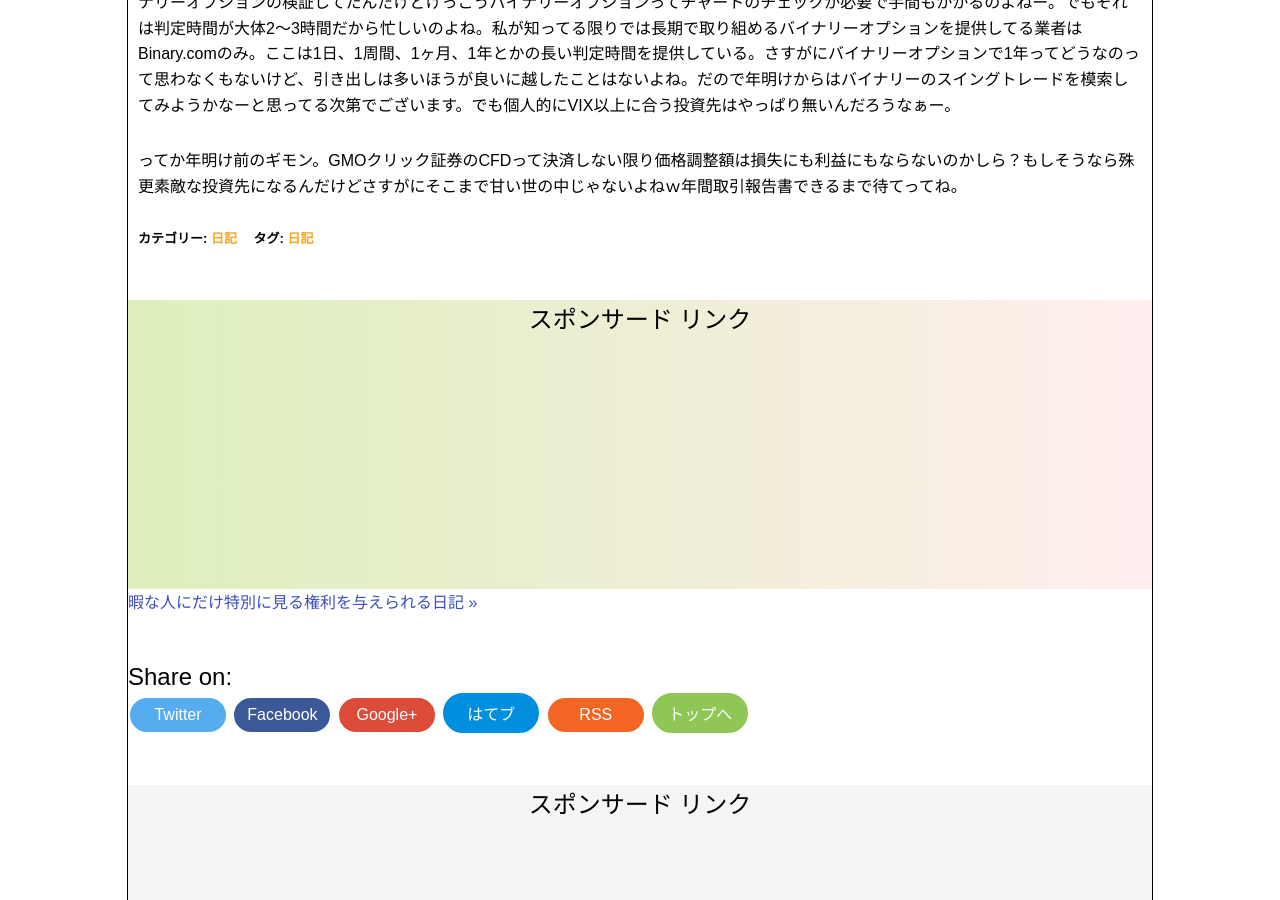
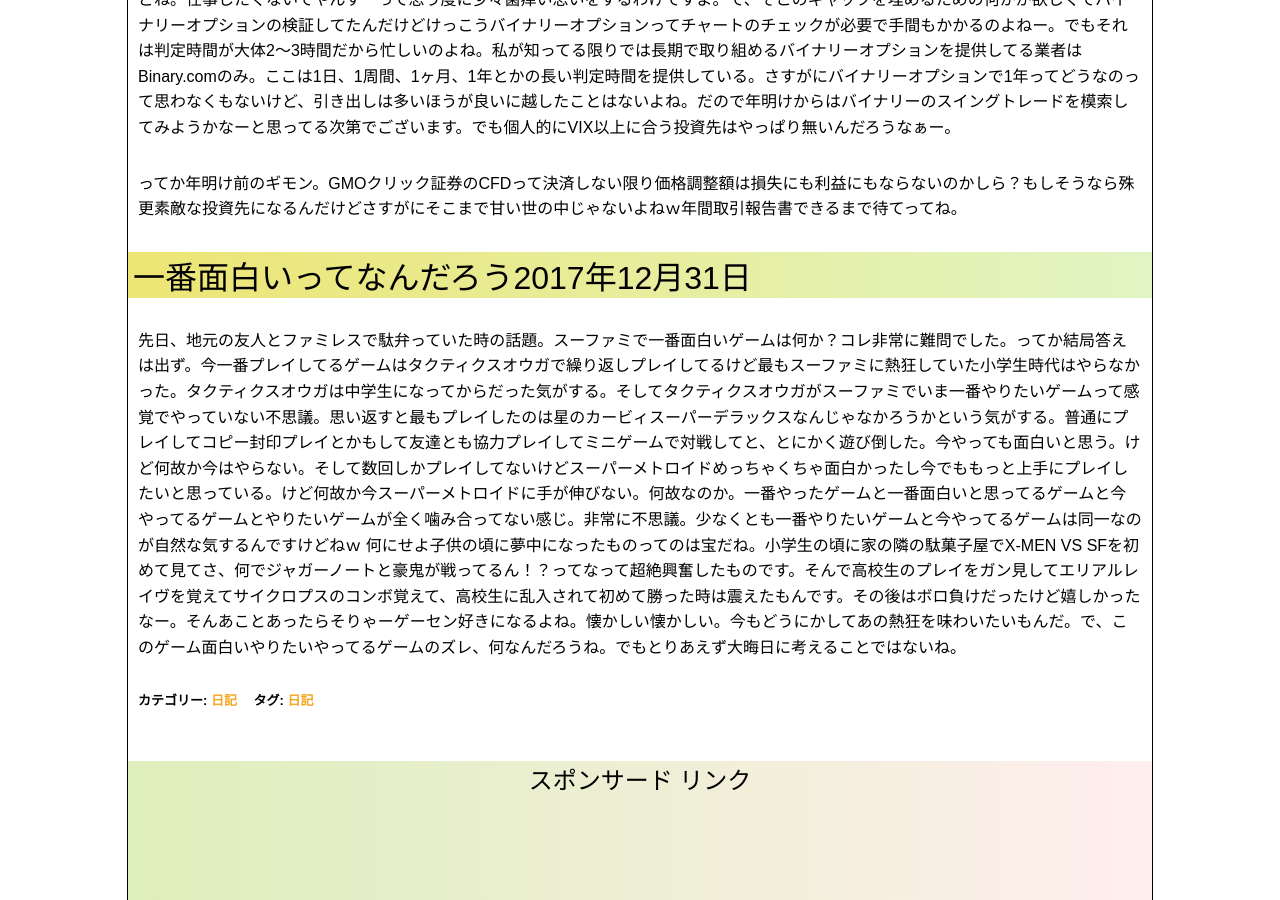
Before and after one commit to photoantenna/photoantenna.github.io, a Jekyll site: the page built from _posts/2017-12-27-diary.md, in a window 1280 px wide and 900 px high, scrolled down 2573 px. Built offline with Jekyll 4.4.1, drawn with Linux system fonts in a browser that asks for light colours; some of the changed text lies outside the part shown.

Commit message:
日記更新

```diff
--- a/_posts/2017-12-27-diary.md
+++ b/_posts/2017-12-27-diary.md
@@ -5,9 +5,9 @@ permalink: diary04
 excerpt: "日常のことや出来事に対する自分の反応を文章化していこうのコーナーです。特にテーマも設けずにつらつらと書いていくとっても楽しいコーナーです。とっても楽しいんですけどまず有益な情報は得られないと思われるので日記が当サイトのメインコンテンツにならないよう注意する必要があったりしますですよ。"
 categories: "日記"
 tags: "日記"
-keywords: "日記, 哲学, こんにゃく, VIX"
+keywords: "日記, 哲学, こんにゃく, VIX, ゲーム"
 mokuji: true
-update: 2017-12-30
+update: 2017-12-31
 image:
   feature: diary.jpg
 ---
@@ -42,3 +42,8 @@ image:
 VIX短期先物指数には継続的にCFDで資金投入してるんだけどリーマンショックで死なない前提の私の取引ルールだと増え方がちと鈍い。それでも過去の統計上は年利10%近いのでかなり割の良い投資であることは間違いないんだけどね。仕事したくないでやんすーって思う度に少々歯痒い思いをするわけですよ。で、そこのギャップを埋めるための何かが欲しくてバイナリーオプションの検証してたんだけどけっこうバイナリーオプションってチャートのチェックが必要で手間もかかるのよねー。でもそれは判定時間が大体2〜3時間だから忙しいのよね。私が知ってる限りでは長期で取り組めるバイナリーオプションを提供してる業者はBinary.comのみ。ここは1日、1周間、1ヶ月、1年とかの長い判定時間を提供している。さすがにバイナリーオプションで1年ってどうなのって思わなくもないけど、引き出しは多いほうが良いに越したことはないよね。だので年明けからはバイナリーのスイングトレードを模索してみようかなーと思ってる次第でございます。でも個人的にVIX以上に合う投資先はやっぱり無いんだろうなぁー。
 
 ってか年明け前のギモン。GMOクリック証券のCFDって決済しない限り価格調整額は損失にも利益にもならないのかしら？もしそうなら殊更素敵な投資先になるんだけどさすがにそこまで甘い世の中じゃないよねｗ年間取引報告書できるまで待てってね。
+
+### 一番面白いってなんだろう2017年12月31日
+
+先日、地元の友人とファミレスで駄弁っていた時の話題。スーファミで一番面白いゲームは何か？コレ非常に難問でした。ってか結局答えは出ず。今一番プレイしてるゲームはタクティクスオウガで繰り返しプレイしてるけど最もスーファミに熱狂していた小学生時代はやらなかった。タクティクスオウガは中学生になってからだった気がする。そしてタクティクスオウガがスーファミでいま一番やりたいゲームって感覚でやっていない不思議。思い返すと最もプレイしたのは星のカービィスーパーデラックスなんじゃなかろうかという気がする。普通にプレイしてコピー封印プレイとかもして友達とも協力プレイしてミニゲームで対戦してと、とにかく遊び倒した。今やっても面白いと思う。けど何故か今はやらない。そして数回しかプレイしてないけどスーパーメトロイドめっちゃくちゃ面白かったし今でももっと上手にプレイしたいと思っている。けど何故か今スーパーメトロイドに手が伸びない。何故なのか。一番やったゲームと一番面白いと思ってるゲームと今やってるゲームとやりたいゲームが全く噛み合ってない感じ。非常に不思議。少なくとも一番やりたいゲームと今やってるゲームは同一なのが自然な気するんですけどねｗ
+何にせよ子供の頃に夢中になったものってのは宝だね。小学生の頃に家の隣の駄菓子屋でX-MEN VS SFを初めて見てさ、何でジャガーノートと豪鬼が戦ってるん！？ってなって超絶興奮したものです。そんで高校生のプレイをガン見してエリアルレイヴを覚えてサイクロプスのコンボ覚えて、高校生に乱入されて初めて勝った時は震えたもんです。その後はボロ負けだったけど嬉しかったなー。そんあことあったらそりゃーゲーセン好きになるよね。懐かしい懐かしい。今もどうにかしてあの熱狂を味わいたいもんだ。で、このゲーム面白いやりたいやってるゲームのズレ、何なんだろうね。でもとりあえず大晦日に考えることではないね。
```
